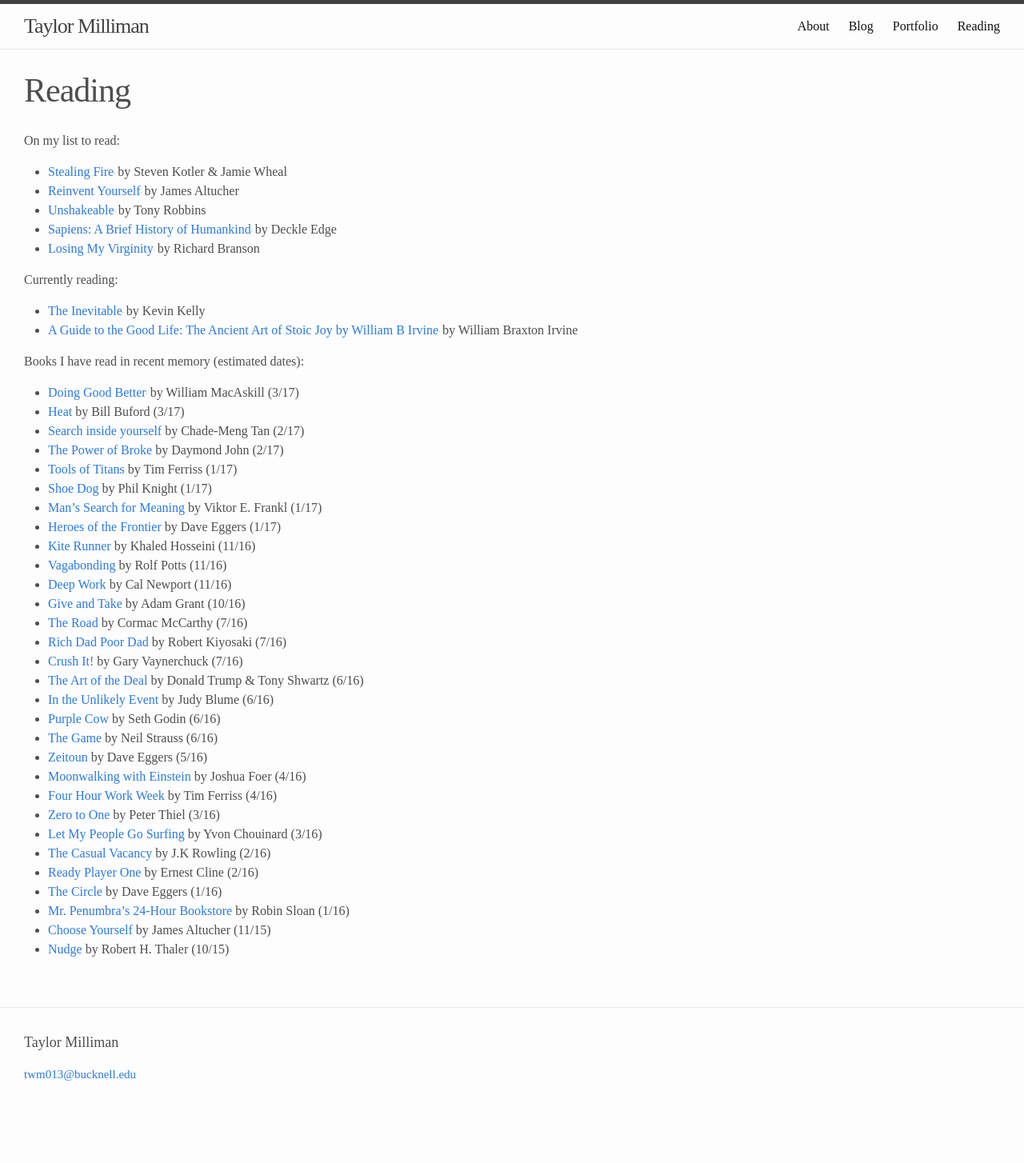
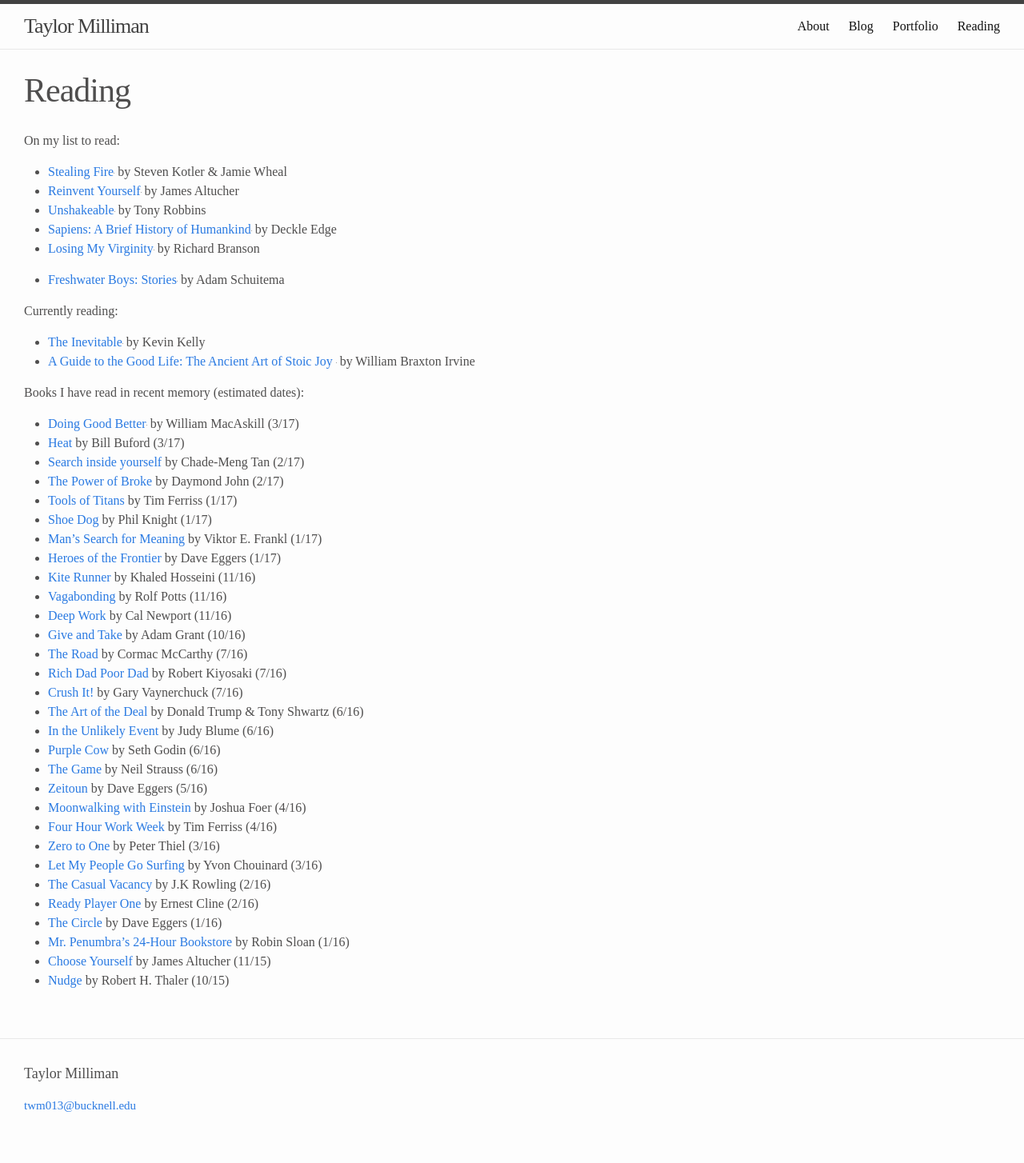
Before and after one commit to twmilli/jekyll-site, a Jekyll site: the page built from reading.md, in a window 1280 px wide. Shown: the whole page at 80% size. Built offline with Jekyll 4.4.1, drawn with Linux system fonts in a browser that asks for light colours; some web fonts are replaced; before the commit the page ends 1415 px from its top, so only the background shows below that; grey boxes are pictures that could not be loaded.

Commit message:
updating reading list

```diff
--- a/reading.md
+++ b/reading.md
@@ -10,9 +10,11 @@ On my list to read:
 * <a target="_blank" href="https://www.amazon.com/gp/product/0062316095/ref=as_li_tl?ie=UTF8&camp=1789&creative=9325&creativeASIN=0062316095&linkCode=as2&tag=myblog06bf-20&linkId=5198f9031abf6ce66f3521ae0677d28a">Sapiens: A Brief History of Humankind</a><img src="//ir-na.amazon-adsystem.com/e/ir?t=myblog06bf-20&l=am2&o=1&a=0062316095" width="1" height="1" border="0" alt="" style="border:none !important; margin:0px !important;" /> by Deckle Edge
 * <a target="_blank" href="https://www.amazon.com/gp/product/0307720748/ref=as_li_tl?ie=UTF8&camp=1789&creative=9325&creativeASIN=0307720748&linkCode=as2&tag=myblog06bf-20&linkId=a78ce9a2a6e8ee07c3838b66f903d286">Losing My Virginity</a><img src="//ir-na.amazon-adsystem.com/e/ir?t=myblog06bf-20&l=am2&o=1&a=0307720748" width="1" height="1" border="0" alt="" style="border:none !important; margin:0px !important;" /> by Richard Branson
 
+* <a target="_blank" href="https://www.amazon.com/gp/product/B00BBPW0WE/ref=as_li_tl?ie=UTF8&camp=1789&creative=9325&creativeASIN=B00BBPW0WE&linkCode=as2&tag=myblog06bf-20&linkId=ffa4b39078198a33793e0ef56f0d9801">Freshwater Boys: Stories</a><img src="//ir-na.amazon-adsystem.com/e/ir?t=myblog06bf-20&l=am2&o=1&a=B00BBPW0WE" width="1" height="1" border="0" alt="" style="border:none !important; margin:0px !important;" /> by Adam Schuitema
+
 Currently reading:
 * <a target="_blank" href="https://www.amazon.com/gp/product/0525428089/ref=as_li_tl?ie=UTF8&camp=1789&creative=9325&creativeASIN=0525428089&linkCode=as2&tag=myblog06bf-20&linkId=c1b436a6bcdf3adbb5c755092579e147">The Inevitable</a><img src="//ir-na.amazon-adsystem.com/e/ir?t=myblog06bf-20&l=am2&o=1&a=0525428089" width="1" height="1" border="0" alt="" style="border:none !important; margin:0px !important;" /> by Kevin Kelly
-* <a target="_blank" href="https://www.amazon.com/gp/product/B011T71D4Y/ref=as_li_tl?ie=UTF8&camp=1789&creative=9325&creativeASIN=B011T71D4Y&linkCode=as2&tag=myblog06bf-20&linkId=3251db38c76da37dc0cd72c94422bab9">A Guide to the Good Life: The Ancient Art of Stoic Joy by William B Irvine</a><img src="//ir-na.amazon-adsystem.com/e/ir?t=myblog06bf-20&l=am2&o=1&a=B011T71D4Y" width="1" height="1" border="0" alt="" style="border:none !important; margin:0px !important;" /> by William Braxton Irvine
+* <a target="_blank" href="https://www.amazon.com/gp/product/B011T71D4Y/ref=as_li_tl?ie=UTF8&camp=1789&creative=9325&creativeASIN=B011T71D4Y&linkCode=as2&tag=myblog06bf-20&linkId=3251db38c76da37dc0cd72c94422bab9">A Guide to the Good Life: The Ancient Art of Stoic Joy </a><img src="//ir-na.amazon-adsystem.com/e/ir?t=myblog06bf-20&l=am2&o=1&a=B011T71D4Y" width="1" height="1" border="0" alt="" style="border:none !important; margin:0px !important;" /> by William Braxton Irvine
 
 Books I have read in recent memory (estimated dates):
 * <a target="_blank" href="https://www.amazon.com/gp/product/B011T71D4Y/ref=as_li_tl?ie=UTF8&camp=1789&creative=9325&creativeASIN=B011T71D4Y&linkCode=as2&tag=myblog06bf-20&linkId=314b72e2502e1bd6f07855a8e6d2ba68">Doing Good Better</a><img src="//ir-na.amazon-adsystem.com/e/ir?t=myblog06bf-20&l=am2&o=1&a=B011T71D4Y" width="1" height="1" border="0" alt="" style="border:none !important; margin:0px !important;" /> by William MacAskill (3/17)
```
Also changed, not shown: _posts/2017-04-07-goals-through-the-lens-of-stoicism.md (renamed from _posts/2017-04-07-why-i-make-my-goals-around-things-i-can-fully-control.md, +1 -1 lines).
